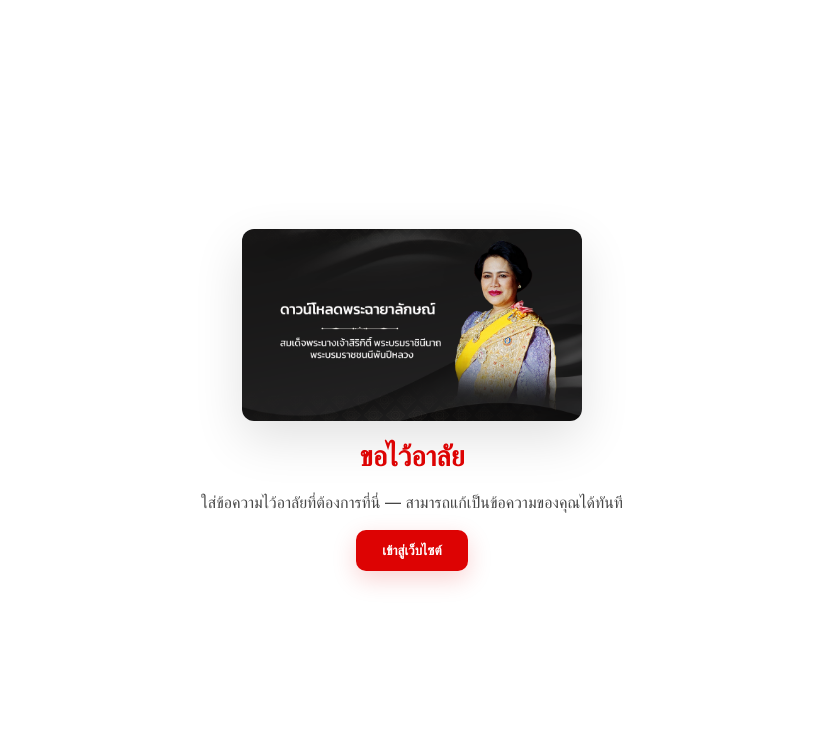
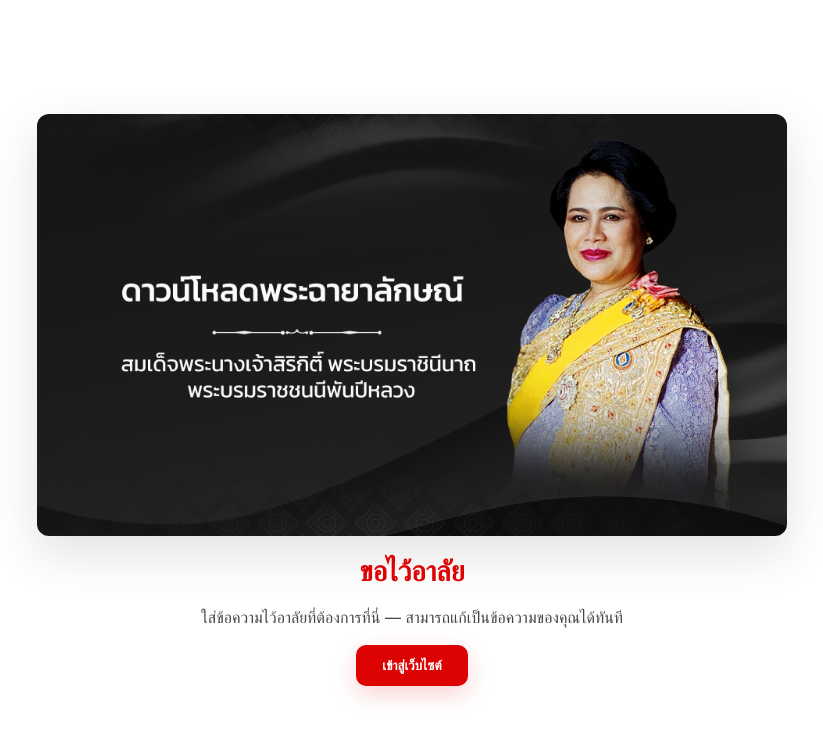
Before and after one commit to Supawit719/virasine, a plain HTML site: page index.html in a window 1280 px wide. Shown: the whole page, without its empty margins (228-1051 px from the left). Drawn offline with Linux system fonts and the light colour scheme.

Commit message:
Update index.html

```diff
--- a/index.html
+++ b/index.html
@@ -20,7 +20,7 @@
   gap:18px; text-align:center; background:linear-gradient(180deg,var(--white),#fff);
   padding:28px;
 }
-.memorial img{ width:340px; max-width:80%; border-radius:12px; box-shadow:0 18px 50px rgba(0,0,0,0.12); }
+.memorial img{ width:750px; max-width:80%; border-radius:12px; box-shadow:0 18px 50px rgba(0,0,0,0.12); }
 .memorial h1{ font-size:28px; color:var(--red); }
 .memorial p{ max-width:720px; opacity:0.9; color:#333; }
 .btn-primary{
```
